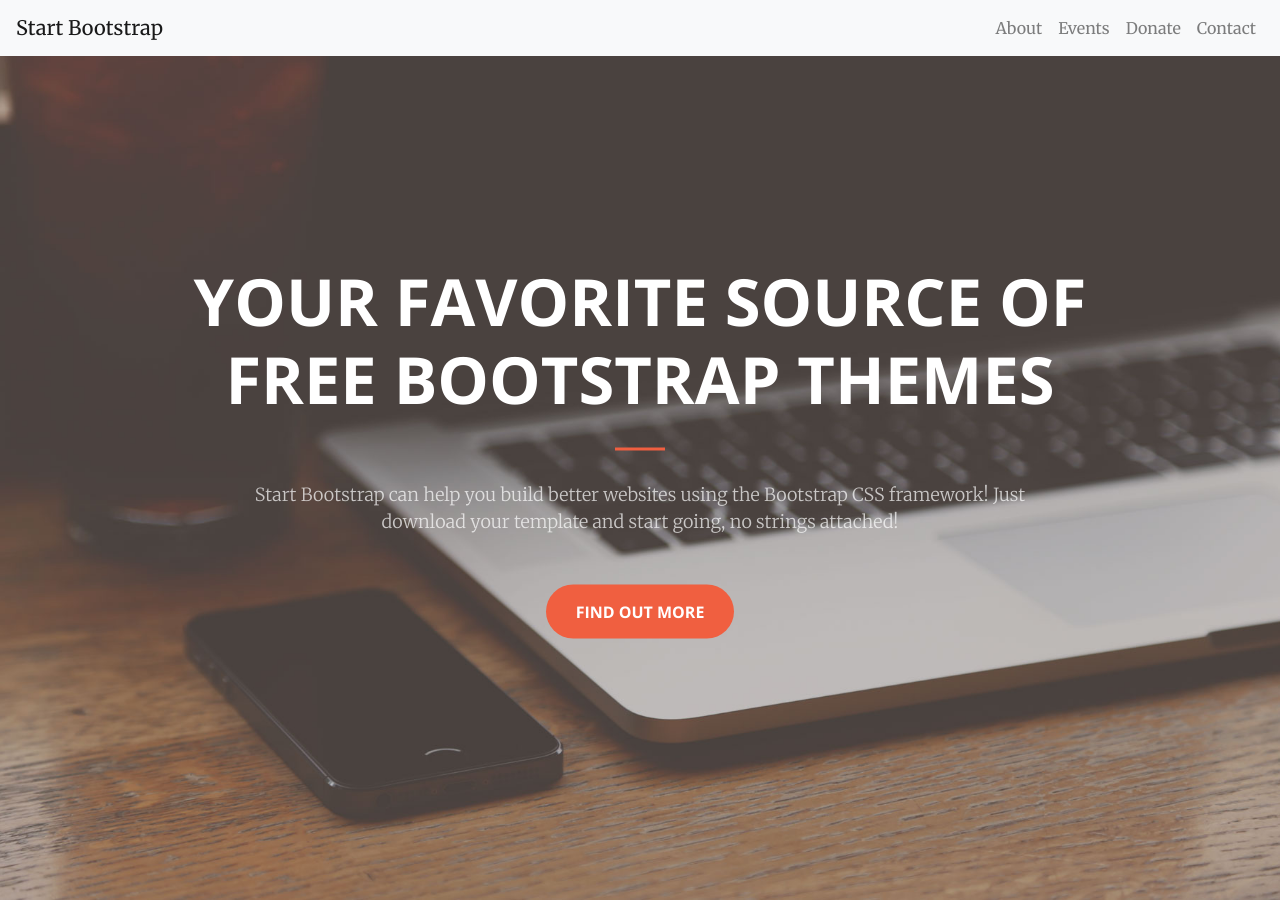
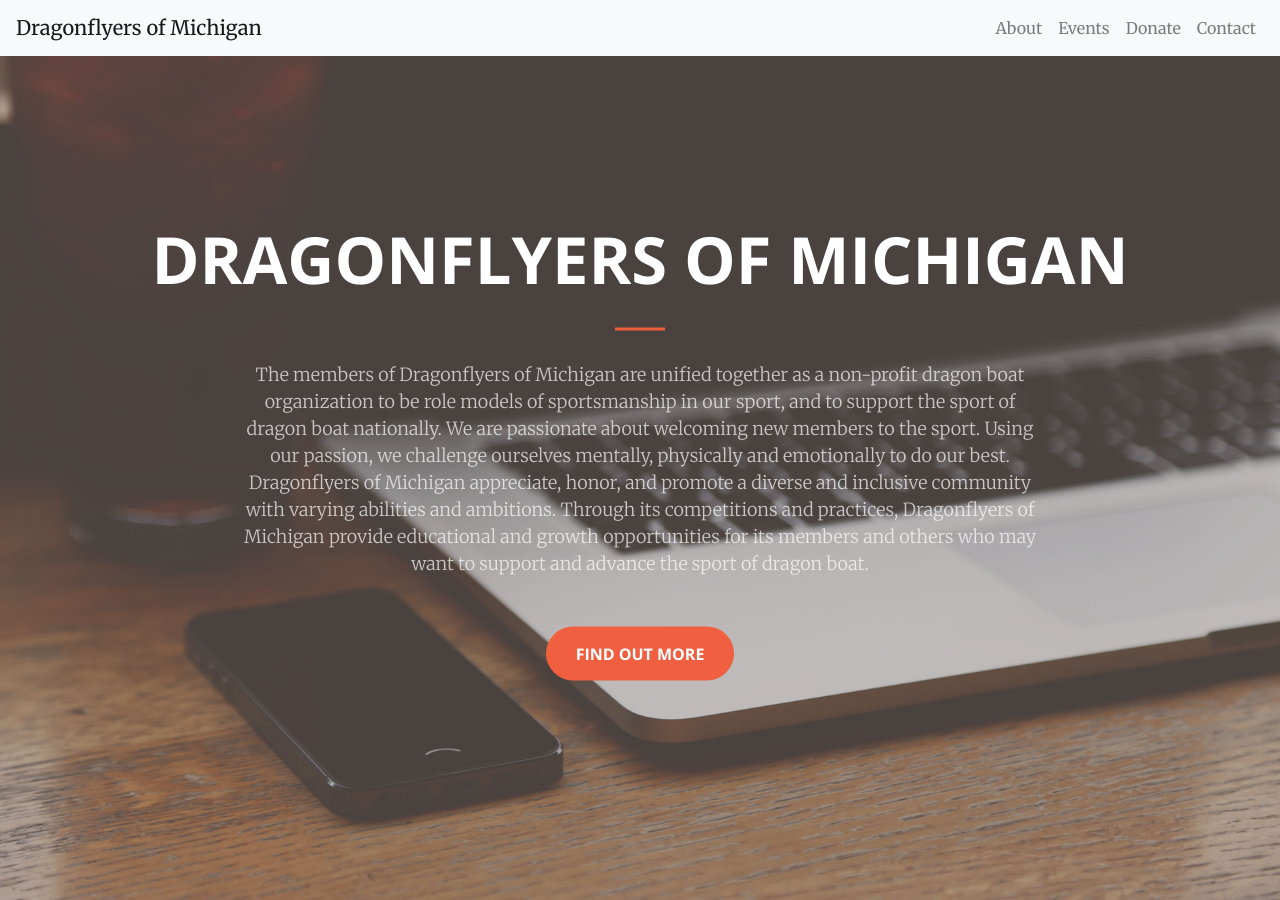
Before and after one commit to StilgarISCA/dragonflyers.org, a Jekyll site: the page built from index.html, in a window 1280 px wide and 900 px high. Built offline with Jekyll 4.4.1, drawn with Linux system fonts in a browser that asks for light colours.

Commit message:
Rebrand theme to Dragonflyers

```diff
--- a/_includes/head.html
+++ b/_includes/head.html
@@ -6,7 +6,7 @@
     <meta name="description" content="">
     <meta name="author" content="">
 
-    <title>Creative - Start Bootstrap Theme</title>
+    <title>Dragonflyers of Michigan</title>
 
     <!-- Bootstrap Core CSS -->
     <link rel="stylesheet" href="css/bootstrap.min.css" type="text/css">
--- a/_includes/header.html
+++ b/_includes/header.html
@@ -1,9 +1,9 @@
 <header>
     <div class="header-content">
         <div class="header-content-inner">
-            <h1>Your Favorite Source of Free Bootstrap Themes</h1>
+            <h1>Dragonflyers of Michigan</h1>
             <hr>
-            <p>Start Bootstrap can help you build better websites using the Bootstrap CSS framework! Just download your template and start going, no strings attached!</p>
+            <p>The members of Dragonflyers of Michigan are unified together as a non-profit dragon boat organization to be role models of sportsmanship in our sport, and to support the sport of dragon boat nationally. We are passionate about welcoming new members to the sport. Using our passion, we challenge ourselves mentally, physically and emotionally to do our best. Dragonflyers of Michigan appreciate, honor, and promote a diverse and inclusive community with varying abilities and ambitions. Through its competitions and practices, Dragonflyers of Michigan provide educational and growth opportunities for its members and others who may want to support and advance the sport of dragon boat.</p>
             <a href="#about" class="btn btn-primary btn-xl page-scroll">Find Out More</a>
         </div>
     </div>
--- a/_includes/nav.html
+++ b/_includes/nav.html
@@ -5,7 +5,7 @@
         <span class="sr-only">Toggle navigation</span>
         &#x2630;
     </button>
-    <a class="navbar-brand page-scroll" href="#page-top">Start Bootstrap</a>
+    <a class="navbar-brand page-scroll" href="#page-top">Dragonflyers of Michigan</a>
 
     <!-- Collect the nav links, forms, and other content for toggling -->
     <div class="collapse navbar-collapse" id="bs-example-navbar-collapse-1">
```
